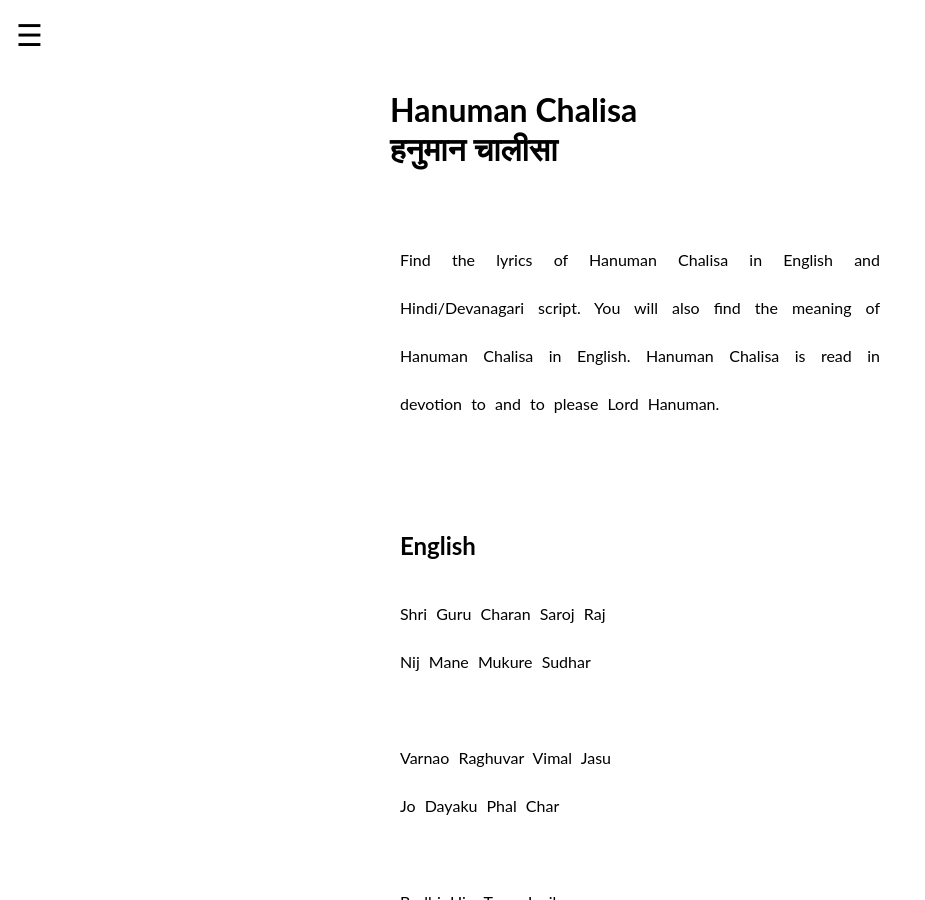
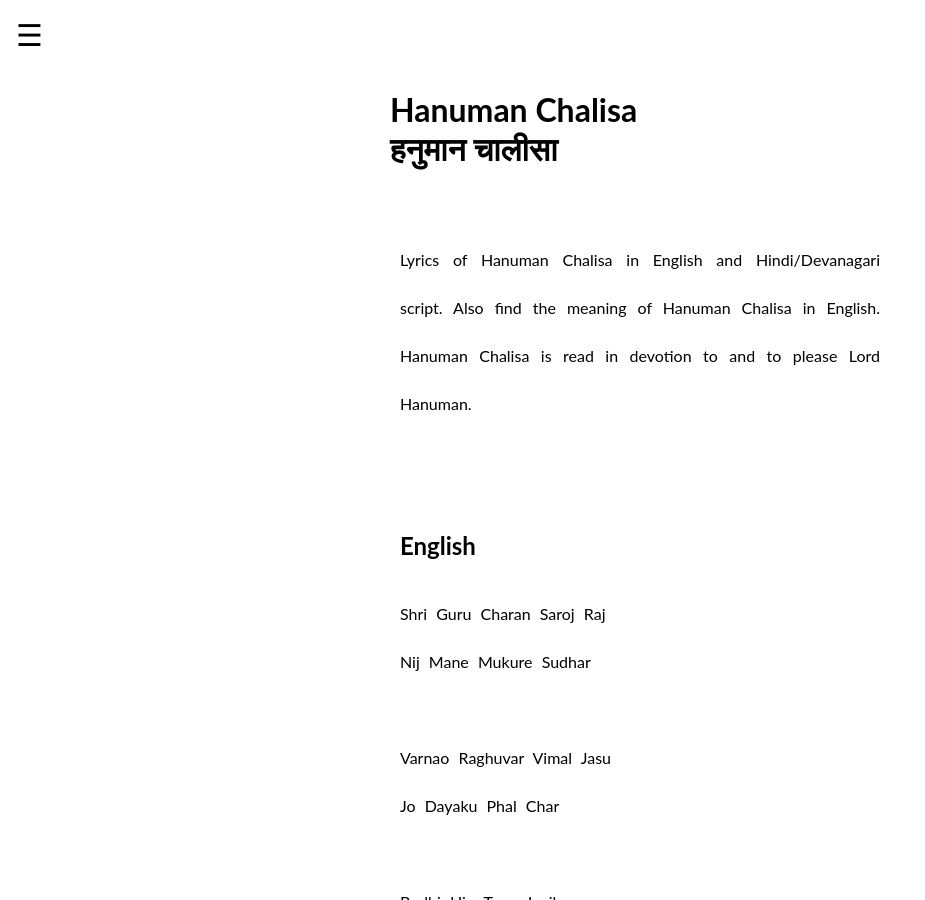
Before and after one commit to abhishekdjoshi/abhishekdjoshi.kclstr.io, a Jekyll site: the page pages/hanuman/chalisa.html, which Jekyll copies as it is, in a window 1280 px wide and 900 px high. Shown: the whole window, without its empty margins (0-925 px from the left). Built offline with Jekyll 4.4.1, drawn with Linux system fonts in a browser that asks for light colours; a script that is not in the unit is left out.

Commit message:
Update chalisa.html

```diff
--- a/pages/hanuman/chalisa.html
+++ b/pages/hanuman/chalisa.html
@@ -147,8 +163,9 @@
     </script>
   </head>
   <body onselectstart="return false;">
+    <div id="header"></div>
     <!--Added below on 18th Feb 2020 at 8:15 PM-->
-    <div id="mySidenav" class="sidenav">
+    <!--<div id="mySidenav" class="sidenav">
       <a href="javascript:void(0)" class="closebtn" onclick="closeNav()"
         >&times;</a
       >
@@ -163,7 +180,7 @@
         onclick="openNav()"
         >&#9776;</span
       >
-    </div>
+    </div>-->
     <!--
     <img
       src="/images/hanumanimage_3.jpg"
@@ -181,9 +198,9 @@
       <br />
 
       <p>
-        Find the lyrics of Hanuman Chalisa in English and Hindi/Devanagari
-        script. You will also find the meaning of Hanuman Chalisa in English.
-        Hanuman Chalisa is read in devotion to and to please Lord Hanuman.
+        Lyrics of Hanuman Chalisa in English and Hindi/Devanagari script. Also
+        find the meaning of Hanuman Chalisa in English. Hanuman Chalisa is read
+        in devotion to and to please Lord Hanuman.
       </p>
       <br /><br /><br />
 
@@ -324,7 +341,8 @@
         Ram Lakhan Sita Sahit<br />
         Hrdaye Basahu Sur Bhoop<br /><br />
       </p>
-      <br /><br />
+
+      <!--<br /><br />
       <script
         async
         src="https://pagead2.googlesyndication.com/pagead/js/adsbygoogle.js"
@@ -340,7 +358,9 @@
       <script>
         (adsbygoogle = window.adsbygoogle || []).push({});
       </script>
-      <br /><br />
+      <br /><br />-->
+
+      <div id="ad1"></div>
 
       <h2>Devanagari Script</h2>
       <p>
@@ -455,7 +475,7 @@
         पवनतनय संकट हरन मंगल मूरति रूप।<br />
         राम लखन सीता सहित हृदय बसहु सुर भूप॥<br /><br />
       </p>
-      <br /><br />
+      <!--<br /><br />
       <script
         async
         src="https://pagead2.googlesyndication.com/pagead/js/adsbygoogle.js"
@@ -471,7 +491,9 @@
       <script>
         (adsbygoogle = window.adsbygoogle || []).push({});
       </script>
-      <br /><br />
+      <br /><br />-->
+
+      <div id="ad2"></div>
 
       <h2>Meaning in English</h2>
       <p>
@@ -928,8 +950,13 @@
         >
       </h2>
       <br /><br />
+
+      <div id="ad3"></div>
       <br /><br />
-      <p>
+
+      <div id="footer"></div>
+
+      <!--<p>
         Do you want to answer a question to help us serve you better? If so,
         please fill this
         <a href="https://forms.gle/mmNN7smXgfUb9s5PA" target="_blank">form</a>.
@@ -1044,9 +1071,11 @@
       <br /><br />
       <br /><br />
       <br /><br />
+      -->
     </div>
 
     <!--Added below on 18th Feb 2020 at 8:17 PM-->
+    <!--
     <script>
       function openNav() {
         document.getElementById("mySidenav").style.width = "250px";
@@ -1058,6 +1087,7 @@
         document.getElementById("main").style.marginLeft = "0";
       }
     </script>
+    -->
     <!--Added above on 18th Feb 2020 at 8:17 PM-->
   </body>
 </html>
```
Also changed, not shown: other parts of pages/hanuman/chalisa.html (+16 -0 lines).
